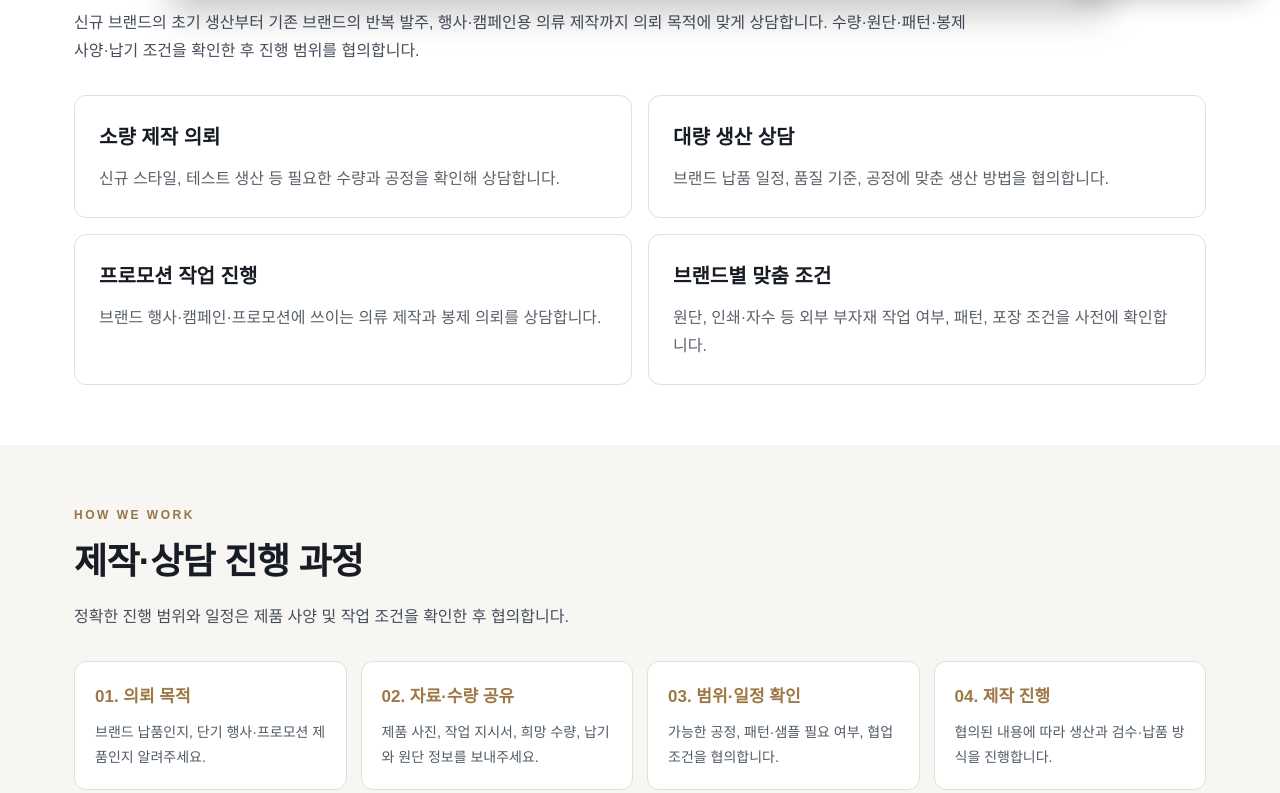
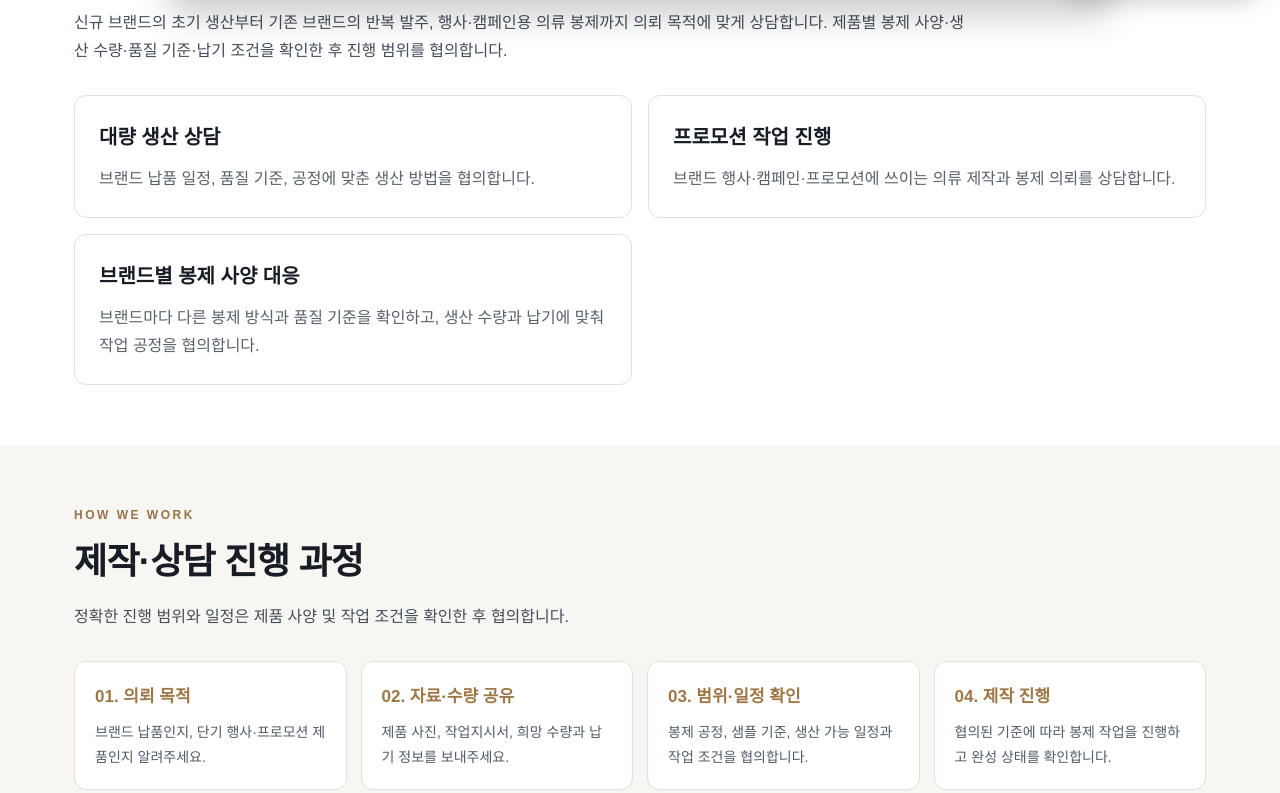
Before and after one commit to zibeaza5279-bot/jieum-homepage, a plain HTML site: page small-lot-promotion.html in a window 1280 px wide. Shown: the part 788-1581 px from the top of the page. Drawn offline with Linux system fonts and the light colour scheme.

Commit message:
Focus production service page on actual sewing scope and remove small-lot request card

```diff
--- a/small-lot-promotion.html
+++ b/small-lot-promotion.html
@@ -19,8 +19,8 @@
 <nav class="crumb" aria-label="현재 위치"><a href="/">홈</a> / <span aria-current="page">소량·대량 · 프로모션</span></nav>
 <main id="main">
 <div class="hero"><div class="hero-inner"><div><span class="eyebrow">FLEXIBLE PRODUCTION &amp; PROMOTION</span><h1>소량·대량 의류 제작과 브랜드 프로모션 의뢰</h1><p>브랜드 목적과 작업 조건에 맞춰 제작 가능 범위를 협의합니다</p><a class="action kakao" href="https://open.kakao.com/o/sGmBCpUi" target="_blank" rel="noopener noreferrer">카카오톡 제작 상담 ↗</a><a class="action ghost" href="tel:0222352189">전화 02-2235-2189</a></div><img class="hero-image" src="/jieum-cutting.webp" alt="지음의 브랜드 의류 생산 작업에 사용되는 실제 재단 장면" width="1200" height="825"></div></div>
-<section class="wrap" aria-labelledby="service-heading"><span class="eyebrow" style="color:#98744a">ABOUT THIS SERVICE</span><h2 id="service-heading">소량·대량 · 프로모션 안내</h2><p class="intro">신규 브랜드의 초기 생산부터 기존 브랜드의 반복 발주, 행사·캠페인용 의류 제작까지 의뢰 목적에 맞게 상담합니다. 수량·원단·패턴·봉제 사양·납기 조건을 확인한 후 진행 범위를 협의합니다.</p><div class="grid"><article class="feature"><h3>소량 제작 의뢰</h3><p>신규 스타일, 테스트 생산 등 필요한 수량과 공정을 확인해 상담합니다.</p></article><article class="feature"><h3>대량 생산 상담</h3><p>브랜드 납품 일정, 품질 기준, 공정에 맞춘 생산 방법을 협의합니다.</p></article><article class="feature"><h3>프로모션 작업 진행</h3><p>브랜드 행사·캠페인·프로모션에 쓰이는 의류 제작과 봉제 의뢰를 상담합니다.</p></article><article class="feature"><h3>브랜드별 맞춤 조건</h3><p>원단, 인쇄·자수 등 외부 부자재 작업 여부, 패턴, 포장 조건을 사전에 확인합니다.</p></article></div></section>
-<div class="tint"><section class="wrap" aria-labelledby="process-heading"><span class="eyebrow" style="color:#98744a">HOW WE WORK</span><h2 id="process-heading">제작·상담 진행 과정</h2><p class="intro">정확한 진행 범위와 일정은 제품 사양 및 작업 조건을 확인한 후 협의합니다.</p><div class="flow"><article class="step"><h3>01. 의뢰 목적</h3><p>브랜드 납품인지, 단기 행사·프로모션 제품인지 알려주세요.</p></article><article class="step"><h3>02. 자료·수량 공유</h3><p>제품 사진, 작업 지시서, 희망 수량, 납기와 원단 정보를 보내주세요.</p></article><article class="step"><h3>03. 범위·일정 확인</h3><p>가능한 공정, 패턴·샘플 필요 여부, 협업 조건을 협의합니다.</p></article><article class="step"><h3>04. 제작 진행</h3><p>협의된 내용에 따라 생산과 검수·납품 방식을 진행합니다.</p></article></div></section></div>
+<section class="wrap" aria-labelledby="service-heading"><span class="eyebrow" style="color:#98744a">ABOUT THIS SERVICE</span><h2 id="service-heading">소량·대량 · 프로모션 안내</h2><p class="intro">신규 브랜드의 초기 생산부터 기존 브랜드의 반복 발주, 행사·캠페인용 의류 봉제까지 의뢰 목적에 맞게 상담합니다. 제품별 봉제 사양·생산 수량·품질 기준·납기 조건을 확인한 후 진행 범위를 협의합니다.</p><div class="grid"><article class="feature"><h3>대량 생산 상담</h3><p>브랜드 납품 일정, 품질 기준, 공정에 맞춘 생산 방법을 협의합니다.</p></article><article class="feature"><h3>프로모션 작업 진행</h3><p>브랜드 행사·캠페인·프로모션에 쓰이는 의류 제작과 봉제 의뢰를 상담합니다.</p></article><article class="feature"><h3>브랜드별 봉제 사양 대응</h3><p>브랜드마다 다른 봉제 방식과 품질 기준을 확인하고, 생산 수량과 납기에 맞춰 작업 공정을 협의합니다.</p></article></div></section>
+<div class="tint"><section class="wrap" aria-labelledby="process-heading"><span class="eyebrow" style="color:#98744a">HOW WE WORK</span><h2 id="process-heading">제작·상담 진행 과정</h2><p class="intro">정확한 진행 범위와 일정은 제품 사양 및 작업 조건을 확인한 후 협의합니다.</p><div class="flow"><article class="step"><h3>01. 의뢰 목적</h3><p>브랜드 납품인지, 단기 행사·프로모션 제품인지 알려주세요.</p></article><article class="step"><h3>02. 자료·수량 공유</h3><p>제품 사진, 작업지시서, 희망 수량과 납기 정보를 보내주세요.</p></article><article class="step"><h3>03. 범위·일정 확인</h3><p>봉제 공정, 샘플 기준, 생산 가능 일정과 작업 조건을 협의합니다.</p></article><article class="step"><h3>04. 제작 진행</h3><p>협의된 기준에 따라 봉제 작업을 진행하고 완성 상태를 확인합니다.</p></article></div></section></div>
 <section class="wrap" aria-labelledby="photo-heading"><span class="eyebrow" style="color:#98744a">JIEUM PHOTO STORY</span><h2 id="photo-heading">사진으로 살펴보기</h2><div class="photos"><figure class="photo"><img src="/jieum-ironing.webp" alt="지음에서 의류 마무리 다림질 작업을 진행하는 현장" loading="lazy" width="1200" height="750"><figcaption>봉제 생산을 위한 실제 공장 현장<small>지음 실제 공장 사진</small></figcaption></figure><figure class="photo"><img src="/product-casualwear.jpg" alt="프로모션용으로 상담 가능한 의류 유형 참고" loading="lazy" width="1200" height="750"><figcaption>프로모션용으로 상담 가능한 의류 유형 참고<small>※ 제품 유형 연출 이미지로 실제 프로모션 납품 사례가 아닙니다.</small></figcaption></figure></div></section>
 <div class="tint"><section class="wrap faq" aria-labelledby="faq-heading"><span class="eyebrow" style="color:#98744a">FREQUENTLY ASKED QUESTIONS</span><h2 id="faq-heading">자주 묻는 질문</h2><details><summary>최소 주문 수량이 정해져 있나요?</summary><p>정해진 수량을 홈페이지에서 일괄 안내하지 않습니다. 디자인과 공정, 일정에 따라 수량별 가능 여부를 상담합니다.</p></details><details><summary>프로모션 행사 의류도 의뢰할 수 있나요?</summary><p>네. 행사·캠페인용 의류 제작 상담을 진행합니다. 행사일과 원하는 수량을 먼저 알려주시면 검토에 도움이 됩니다.</p></details><details><summary>급한 납기도 가능한가요?</summary><p>작업량과 제품 사양에 따라 달라집니다. 희망 납기와 세부 자료를 전달해 주시면 진행 가능 여부를 확인하겠습니다.</p></details></section></div>
 <section class="wrap" aria-labelledby="related-heading"><h2 id="related-heading">다른 제작 서비스 살펴보기</h2><div class="related"><a href="/daimaru-sewing.html">다이마루 전문 봉제 <span aria-hidden="true">↗</span></a><a href="/cad-pattern-uttu-ditto.html">CAD 패턴 · 우투 디토 <span aria-hidden="true">↗</span></a><a href="/factory-production-cases.html">실제 생산 현장 <span aria-hidden="true">↗</span></a></div></section>
```
